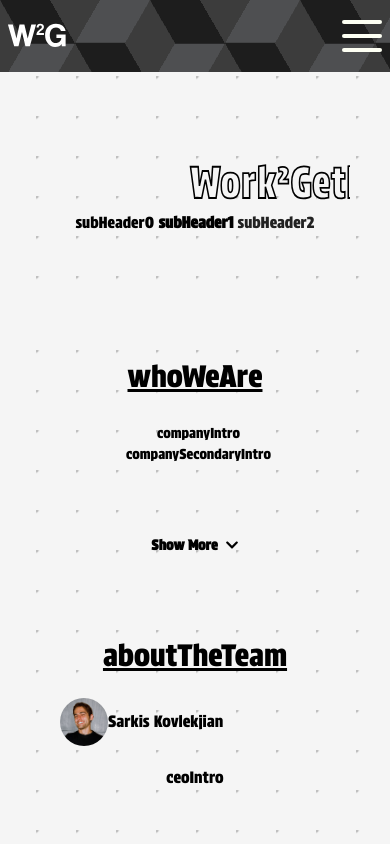
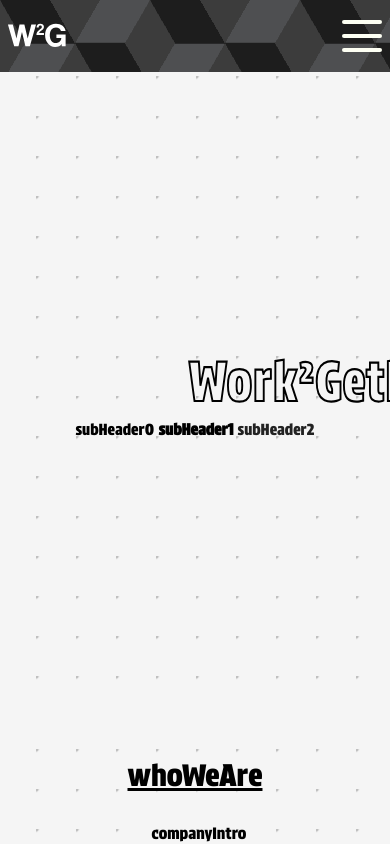
Before and after one commit to kenshanta/sleek-company-portfolio, a React (Vite) app: page / in a window 390 px wide. Shown: the top 844 px of the page. Built offline with nearby package versions, Linux system fonts and the light colour scheme; what i18next-xhr-backend would draw is missing.

Commit message:
styling and design updates

```diff
--- a/src/App.css
+++ b/src/App.css
@@ -9,7 +9,7 @@
   height: 100%;
   background: linear-gradient(135deg, grey 0.5%, black 5%, black 100%);
   background-size: 40px 40px;
-  animation: move 3s linear infinite;
+  animation: move 4s linear infinite;
   text-align: center;
   font-family: "Protest";
 }
@@ -56,12 +56,12 @@
 
 .App-body {
   color: white;
-  width: 100%;
+  /* width: 100%;
   height: 100%;
   background: #121212;
   background: linear-gradient(135deg, grey 0.5%, black 5%, black 100%);
   background-size: 40px 40px;
-  animation: move 3s linear infinite;
+  animation: move 3s linear infinite; */
 }
 .App-footer {
   color: white;
@@ -102,6 +102,9 @@
   font-family: "Protest";
   background-color: black !important;
   color: white !important;
+}
+.pp {
+  padding-top: 9rem;
 }
 
 .Menu-drawer-logo {
@@ -303,7 +306,10 @@ svg defs {
     animation: move 3s linear infinite;
     color: black;
   }
-  p {
+  .sub-header {
+    color: black;
+  }
+  .Menu-drawer-body {
     color: black;
   }
   .App {
@@ -339,18 +345,19 @@ svg defs {
       stroke: black;
       stroke-dashoffset: 55%;
       stroke-dasharray: 5% 35%;
-      stroke-width: 2;
+      stroke-width: 7;
     }
 
-    90% {
-      fill: rgba(72, 138, 20, 0);
-      stroke: black;
-    }
-
-    95% {
+    50% {
       fill: rgba(72, 138, 20, 0);
       stroke: black;
       stroke-width: 1;
+    }
+
+    75% {
+      fill: rgba(72, 138, 20, 0);
+      stroke: black;
+      stroke-width: 5;
     }
 
     100% {
@@ -365,3 +372,9 @@ svg defs {
     background-color: white;
   }
 }
+
+@media (max-width: 900px) {
+  .pp {
+    padding: 17rem 0;
+  }
+}
--- a/src/components/body.tsx
+++ b/src/components/body.tsx
@@ -41,7 +41,7 @@ const AppBody: React.FC<AppBodyProps> = () => {
       padding={{
         base: "2.5rem",
         sm: "3.5rem",
-        md: "0 7rem 0rem 7rem",
+        md: "4rem 7rem 4rem 7rem",
         lg: "7rem 10rem 7rem 10rem",
         xl: "10rem 19.5rem 10rem 19.5rem",
         "2xl": "0 29rem 0 29rem",
@@ -53,7 +53,7 @@ const AppBody: React.FC<AppBodyProps> = () => {
           {t("whoWeAre")}
         </Text>
       </GridItem>
-      <Box fontWeight={"100"} fontSize={"sm"} paddingBottom={9}>
+      <Box fontWeight={"100"} paddingBottom={9}>
         <Collapse animateOpacity={true} startingHeight={90} in={showCompany}>
           &nbsp; {t("companyIntro")}
           <br />
@@ -74,7 +74,6 @@ const AppBody: React.FC<AppBodyProps> = () => {
           {t("aboutTheTeam")}
         </Text>
         <GridItem
-          // gap={3}
           alignItems={"center"}
           display={"flex"}
           flexDirection={"row"}
@@ -83,7 +82,7 @@ const AppBody: React.FC<AppBodyProps> = () => {
           paddingY={5}
         >
           <Avatar size={"md"} name="Sarkis Kovlekjian" src={logo}></Avatar>
-          <Text>Sarkis Kovlekjian</Text>
+          <Text paddingLeft={2}>Sarkis Kovlekjian</Text>
         </GridItem>
         <Collapse in={showCeo} startingHeight={90}>
           {t("ceoIntro")}
--- a/src/components/hamburgerDrawer.tsx
+++ b/src/components/hamburgerDrawer.tsx
@@ -67,7 +67,7 @@ const HamburgerDrawer: React.FC<CustomDrawerProps> = ({
     <Drawer
       finalFocusRef={btnRef}
       placement="top"
-      onClose={onClose}
+      onClose={onCloseSubNavMenu}
       isOpen={isOpen}
       size={"xs"}
       autoFocus={false}
--- a/src/components/header.tsx
+++ b/src/components/header.tsx
@@ -38,12 +38,13 @@ const AppHeader: React.FC<AppHeaderProps> = ({ btnRef, onOpen, clicked }) => {
           </label>
         </GridItem>
       </Grid>
-      <GridItem textColor={"white"} padding={"10"}>
+      <GridItem className="pp" textColor={"white"}>
         <Work2GetherLogo />
         <GridItem
           justifyContent={"center"}
           display={"flex"}
           flexDirection={"row"}
+          className="sub-header"
         >
           <Text id="firstDiv"> {t("subHeader0")}&nbsp;</Text>
           <Box
--- a/src/modules/home.tsx
+++ b/src/modules/home.tsx
@@ -11,7 +11,7 @@ export default function HomePage() {
   const btnRef = React.useRef<HTMLButtonElement>(null);
 
   return (
-    <Grid className="App" gap={10}>
+    <Grid className="App">
       <HamburgerDrawer btnRef={btnRef} isOpen={isOpen} onClose={onClose} />
       <AppHeader btnRef={btnRef} onOpen={onOpen} clicked={() => onOpen()} />
       <AppBody />
```
